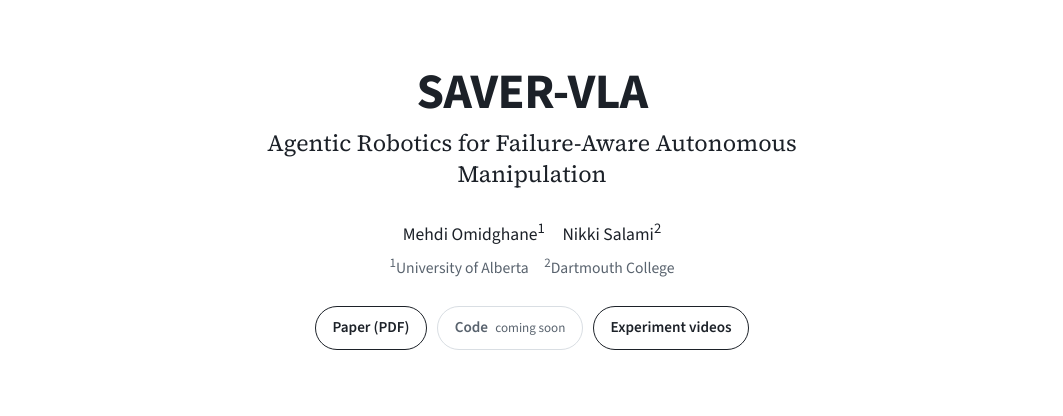
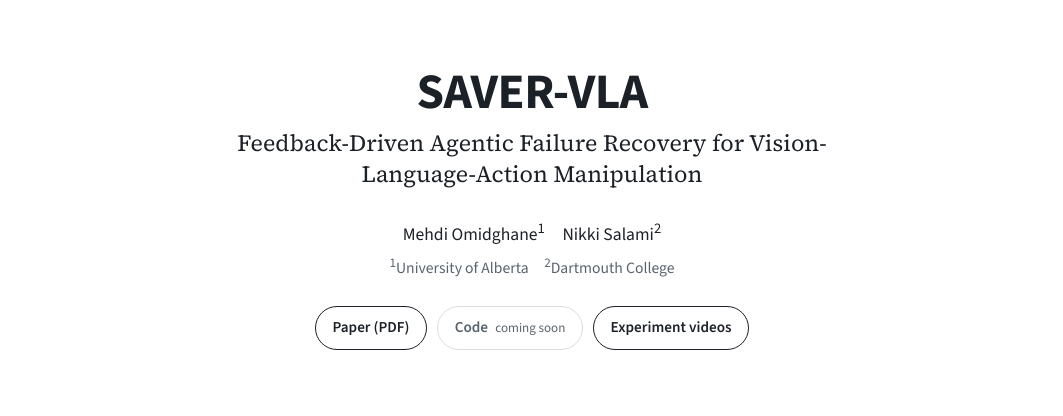
Before and after one commit to mehdiomid/saver-vla, a plain HTML site: page index.html in a window 1280 px wide. Shown: the top 416 px of the page, without its empty margins (108-1171 px from the left). Drawn offline with nearby package versions, Linux system fonts and the light colour scheme.

Commit message:
update the name

```diff
--- a/index.html
+++ b/index.html
@@ -226,7 +226,7 @@ footer { border-top: 1px solid var(--rule); padding: 2rem 0 3rem; font-family: v
 
 <header class="title wrap">
   <h1>SAVER-VLA</h1>
-  <p class="subtitle">Agentic Robotics for Failure-Aware Autonomous Manipulation</p>
+  <p class="subtitle">Feedback-Driven Agentic Failure Recovery for Vision-Language-Action Manipulation</p>
   <p class="authors">Mehdi Omidghane<sup>1</sup>&ensp;&ensp;Nikki Salami<sup>2</sup></p>
   <p class="affil"><sup>1</sup>University of Alberta&ensp;&ensp;<sup>2</sup>Dartmouth College</p>
   <div class="links">
```
